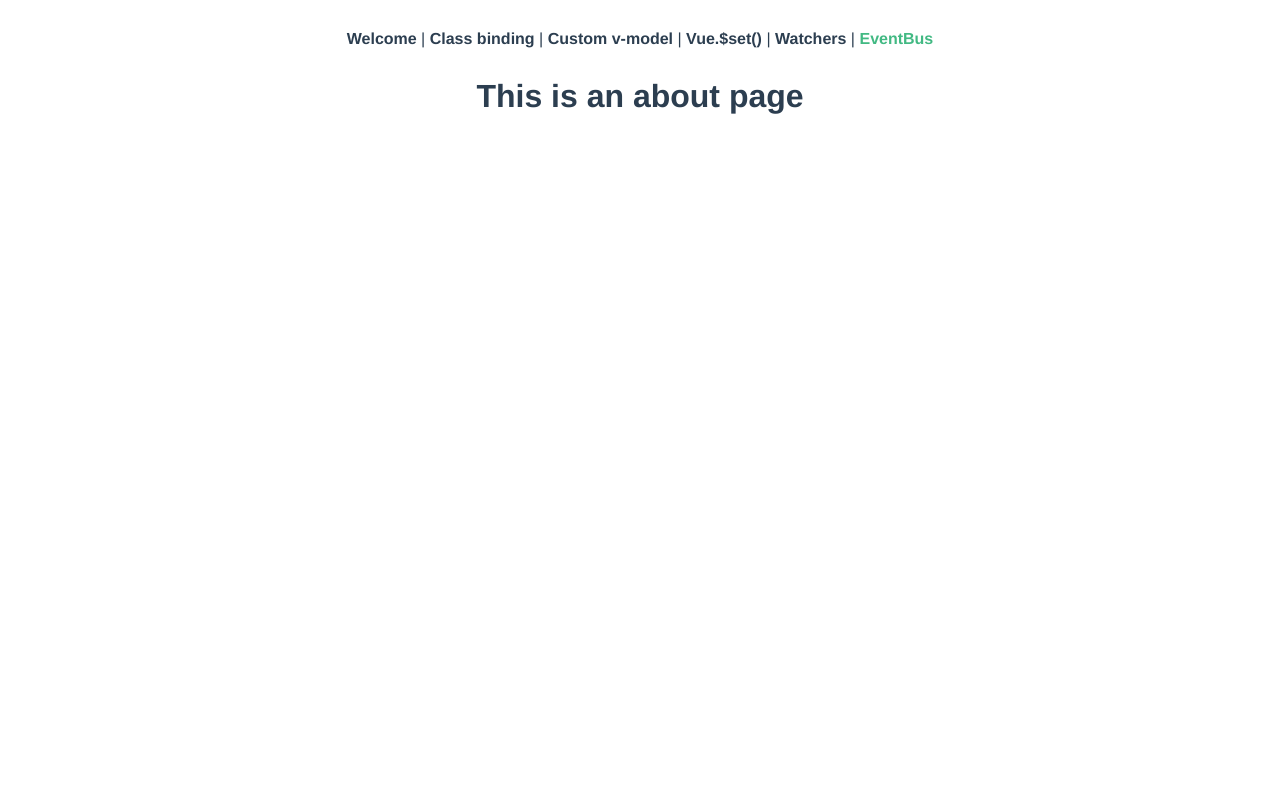
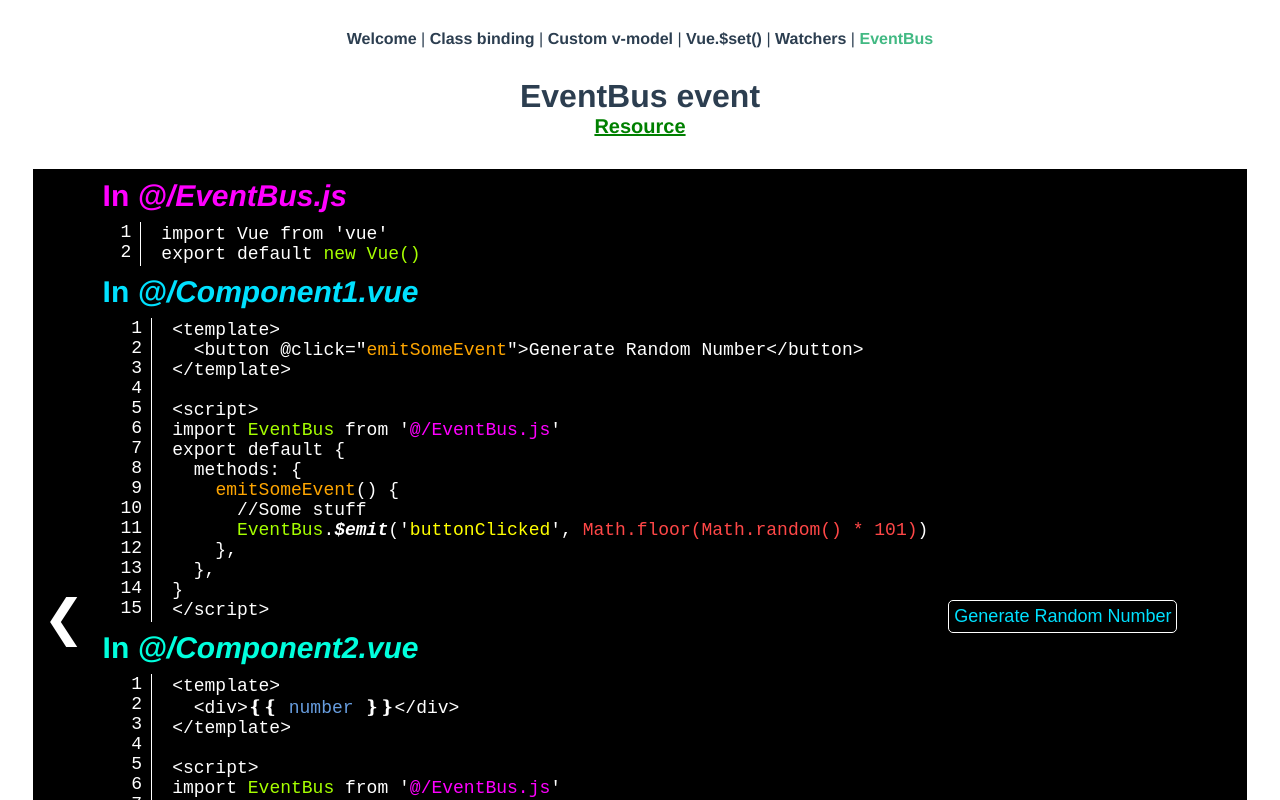
Before and after one commit to vahmelk99/jsconf, a Vue app: page /event-bus in a window 1280 px wide. Shown: the top 800 px of the page. Built offline with nearby package versions, Linux system fonts and the light colour scheme.

Commit message:
eventbus page added

```diff
--- /dev/null
+++ b/src/EventBus.js
@@ -0,0 +1,2 @@
+import Vue from 'vue'
+export default new Vue()
--- /dev/null
+++ b/src/components/Component1.vue
@@ -0,0 +1,27 @@
+<template>
+  <button @click="emitSomeEvent">Generate Random Number</button>
+</template>
+
+<script>
+import EventBus from '@/EventBus.js'
+export default {
+  methods: {
+    emitSomeEvent() {
+      //Some stuff
+      EventBus.$emit('buttonClicked', Math.floor(Math.random() * 101))
+    },
+  },
+}
+</script>
+
+<style lang="scss" scoped>
+button {
+  border: 1px solid white;
+  background-color: transparent;
+  cursor: pointer;
+  padding: 5px;
+  border-radius: 5px;
+  user-select: none;
+  margin-bottom: 10px;
+}
+</style>
--- /dev/null
+++ b/src/components/Component2.vue
@@ -0,0 +1,18 @@
+<template>
+  <div>{{ number }}</div>
+</template>
+
+<script>
+import EventBus from '@/EventBus.js'
+
+export default {
+  data() {
+    return {
+      number: null,
+    }
+  },
+  created() {
+    EventBus.$on('buttonClicked', (number) => (this.number = number))
+  },
+}
+</script>
--- a/src/views/EventBus.vue
+++ b/src/views/EventBus.vue
@@ -1,5 +1,179 @@
 <template>
   <div>
-    <h1>This is an about page</h1>
+    <h1>EventBus event</h1>
+    <a
+      class="resource"
+      href="https://www.digitalocean.com/community/tutorials/vuejs-global-event-bus"
+      target="_blank"
+      >Resource</a
+    >
+    <section>
+      <article class="eventBusWrapper">
+        <div
+          @click="change(-1)"
+          class="changer"
+          :style="{
+            visibility: pages[selected] === 'props' ? 'hidden' : 'visible',
+          }"
+        >
+          <span>&#10094;</span>
+        </div>
+        <div class="inner">
+          <transition-group name="slide-fade" tag="div" mode="out-in">
+            <img
+              v-show="pages[selected] === 'props'"
+              :key="selected"
+              src="@/assets/props.png"
+              class="props"
+            />
+            <img
+              v-show="pages[selected] === 'bus'"
+              :key="selected"
+              src="@/assets/eventbus.jpeg"
+              class="props"
+            />
+            <div
+              v-show="pages[selected] === 'code'"
+              :key="selected"
+              class="code"
+            >
+              <div>
+                <h1 class="highlightPink">In <i>@/EventBus.js</i></h1>
+                <pre contenteditable="true">
+<code>import Vue from 'vue'
+export default <span class="highlightGreen">new Vue()</span></code></pre>
+                <h1 class="highlightSky">In <i>@/Component1.vue</i></h1>
+                <pre contenteditable="true">
+<code>&lt;template&gt;
+  &lt;button @click="<span class="highlightOrange">emitSomeEvent</span>"&gt;Generate Random Number&lt;/button&gt;
+&lt;/template&gt;
+
+&lt;script&gt;
+import <span class="highlightGreen">EventBus</span> from '<span class="highlightPink">@/EventBus.js</span>'
+export default {
+  methods: {
+    <span class="highlightOrange">emitSomeEvent</span>() {
+      //Some stuff
+      <span class="highlightGreen">EventBus</span>.<b><i>$emit</i></b>('<span class="highlight">buttonClicked</span>', <span class="highlightRed">Math.floor(Math.random() * 101)</span>)
+    },
+  },
+}
+&lt;/script&gt;</code></pre>
+                <h1 class="highlightCotton">In <i>@/Component2.vue</i></h1>
+                <pre contenteditable="true">
+<code>&lt;template&gt;
+  &lt;div&gt;&#10100;&#10100;<span class="highlightBlue"> number </span>&#10101;&#10101;&lt;/div&gt;
+&lt;/template&gt;
+
+&lt;script&gt;
+import <span class="highlightGreen">EventBus</span> from '<span class="highlightPink">@/EventBus.js</span>'
+
+export default {
+  data() {
+    return {
+      <span class="highlightBlue">number</span>: null,
+    }
+  },
+  created() {
+    <span class="highlightGreen">EventBus</span>.<b><i>$on</i></b>('<span class="highlight">buttonClicked</span>', <span class="highlight">(</span><span class="highlightRed">number</span><span class="highlight">) =&gt; (this.</span><span class="highlightBlue">number</span> <span class="highlight">=</span> <span class="highlightRed">number</span><span class="highlight">)</span>)
+  },
+}
+&lt;/script&gt;
+</code></pre>
+              </div>
+              <!-- testdiv -->
+              <div class="testRes">
+                <Component1 class="highlightSky" />
+                <Component2 class="highlightCotton" />
+              </div>
+              <!-- /testdiv -->
+            </div>
+          </transition-group>
+        </div>
+        <div
+          @click="change(1)"
+          class="changer"
+          :style="{
+            visibility: pages[selected] === 'code' ? 'hidden' : 'visible',
+          }"
+        >
+          <span>&#10095;</span>
+        </div>
+      </article>
+    </section>
   </div>
 </template>
+
+<script>
+import preMixin from '@/preMixin'
+import Component1 from '@/components/Component1'
+import Component2 from '@/components/Component2'
+
+export default {
+  mixins: [preMixin],
+  components: {
+    Component1,
+    Component2,
+  },
+  data() {
+    return {
+      pages: ['props', 'bus', 'code'],
+      selected: 2,
+    }
+  },
+  methods: {
+    change(direction) {
+      if (this.selected > 0 && direction < 0) {
+        --this.selected
+      } else if (this.selected < this.pages.length - 1 && direction > 0) {
+        ++this.selected
+      }
+    },
+  },
+}
+</script>
+
+<style lang="scss" scoped>
+article.eventBusWrapper {
+  display: flex;
+  min-height: 730px;
+  padding-left: 0;
+  padding-right: 0;
+  align-items: stretch;
+  .inner {
+    flex: 1;
+    display: flex;
+    align-items: center;
+    justify-content: center;
+    img {
+      height: 700px;
+    }
+    .code {
+      color: white;
+      display: flex;
+      align-items: center;
+      .testRes * {
+        font-size: 18px;
+      }
+      h1 {
+        font-size: 30px;
+      }
+    }
+  }
+  .changer {
+    display: flex;
+    align-items: center;
+    color: white;
+    font-size: 50px;
+    line-height: 50px;
+    cursor: pointer;
+    &:hover {
+      color: aquamarine;
+    }
+    span {
+      user-select: none;
+      padding: 3px 10px 10px;
+    }
+  }
+}
+</style>
--- a/src/views/VueSet.vue
+++ b/src/views/VueSet.vue
@@ -111,7 +111,7 @@ methods: {
     if (this.<span class="highlight">users</span>[<span class="highlightBlue">user</span>].<span class="highlightPink">dones</span>.has(<span class="highlightRed">task</span>)) <span class="highlightSky">updatedSet</span>.delete(<span class="highlightRed">task</span>)
     else <span class="highlightSky">updatedSet</span>.add(<span class="highlightRed">task</span>)
 
-    this.<b>$set</b>(this.<span class="highlight">users</span>, <span class="highlightBlue">user</span>, { ...this.<span class="highlight">users</span>[<span class="highlightBlue">user</span>], <span class="highlightPink">dones</span>: <span class="highlightSky">updatedSet</span> })
+    this.<b><i>$set</i></b>(this.<span class="highlight">users</span>, <span class="highlightBlue">user</span>, { ...this.<span class="highlight">users</span>[<span class="highlightBlue">user</span>], <span class="highlightPink">dones</span>: <span class="highlightSky">updatedSet</span> })
     console.log(this.<span class="highlight">users</span>[<span class="highlightBlue">user</span>].<span class="highlightPink">dones</span>)
   },
 },</code></pre>
```
Also changed, not shown: src/assets/eventbus.jpeg (added), src/assets/props.png (added).
